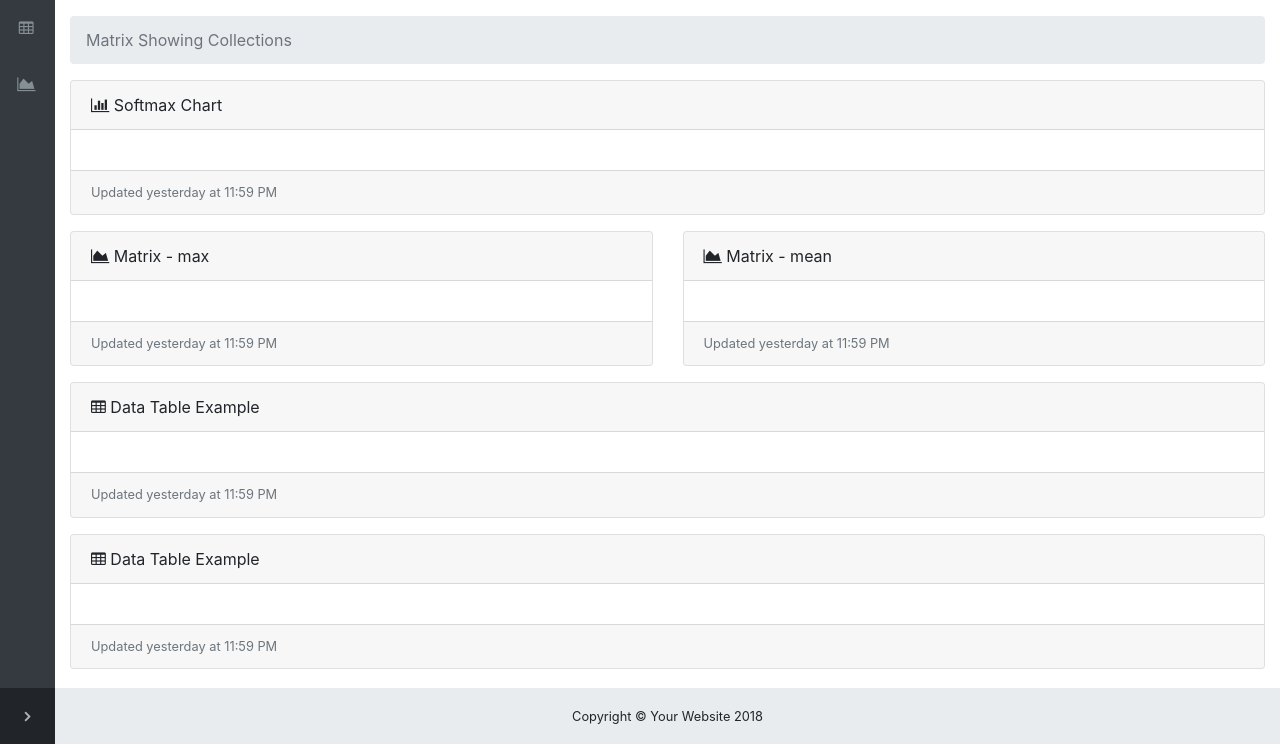
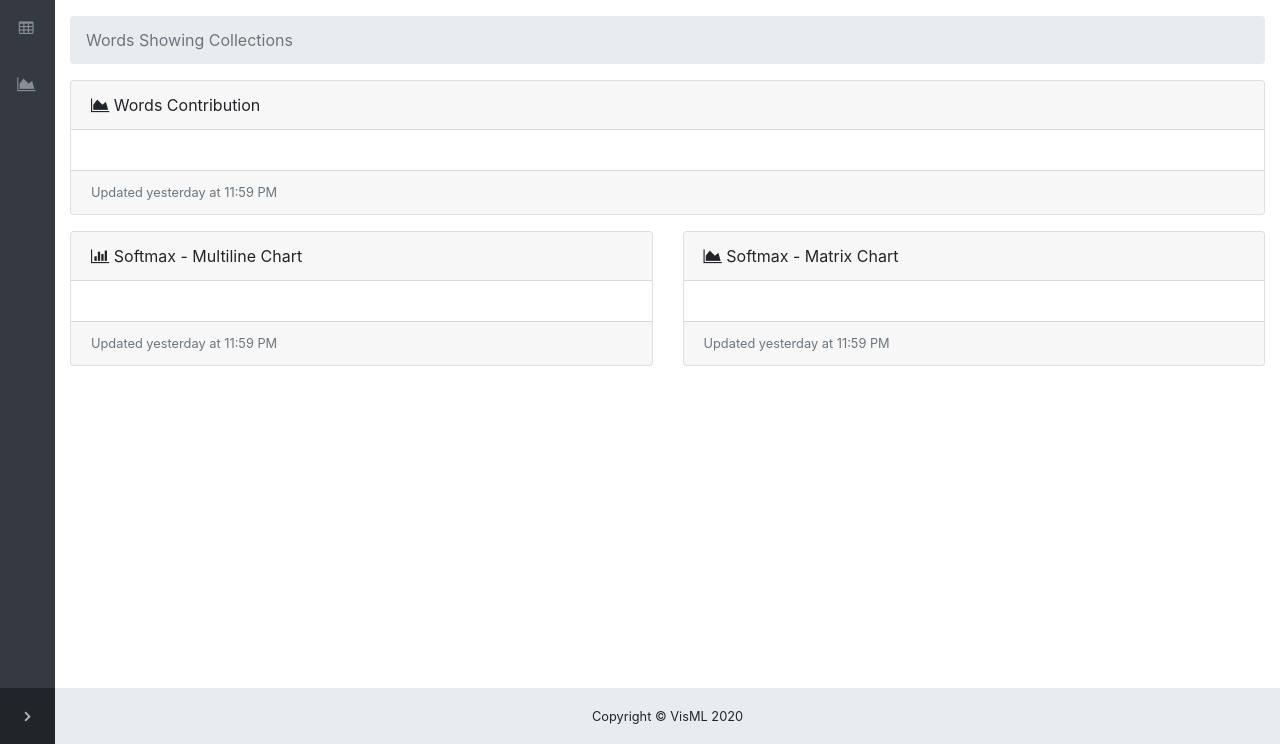
Before and after one commit to FoxerLee/Transformer-Vis, a Django app: template web/templates/words.html in a window 1280 px wide. Shown: the part 56-800 px from the top of the page. Run offline with Django 3.2, Linux system fonts and the light colour scheme; the template is opened without the code that fills it, so the values that code supplies are empty; some libraries are stand-ins or nearby versions.

Commit message:
modify html format :pencil:

```diff
--- a/web/templates/words.html
+++ b/web/templates/words.html
@@ -7,7 +7,7 @@
   <meta name="viewport" content="width=device-width, initial-scale=1, shrink-to-fit=no">
   <meta name="description" content="">
   <meta name="author" content="">
-  <title>SB Admin - Start Bootstrap Template</title>
+  <title>Transformer-Vis 💬</title>
   <!-- Bootstrap core CSS-->
   <link href="../static/vendor/bootstrap/css/bootstrap.min.css" rel="stylesheet">
   <!-- Custom fonts for this template-->
@@ -71,71 +71,49 @@
     <div class="container-fluid">
       <!-- Breadcrumbs-->
       <ol class="breadcrumb">
-        <li class="breadcrumb-item active">Matrix Showing Collections</li>
+        <li class="breadcrumb-item active">Words Showing Collections</li>
       </ol>
-      <!-- Area Chart Example-->
-      <div class="card mb-3">
-        <div class="card-header">
-          <i class="fa fa-bar-chart"></i> Softmax Chart</div>
-        <div class="card-body">
-            <div class="container">
-                <div id="multi_softmax"></div>
-            </div>
-        </div>
-        <div class="card-footer small text-muted">Updated yesterday at 11:59 PM</div>
-      </div>
-      <div class="row">
-        <div class="col-xl-6">
-          <!-- Example Bar Chart Card-->
-          <div class="card mb-3">
+        <div class="card mb-3">
             <div class="card-header">
-              <i class="fa fa-area-chart"></i> {{ matrix_name | safe }} Matrix - max</div>
+              <i class="fa fa-area-chart"></i> Words Contribution</div>
             <div class="card-body">
-                <div id="dict_max"></div>
+                <div id="wq"></div>
             </div>
             <div class="card-footer small text-muted">Updated yesterday at 11:59 PM</div>
           </div>
-          <!-- Card Columns Example Social Feed-->
-          <!-- /Card Columns-->
-        </div>
+      <div class="row">
+          <div class="col-xl-6">
+              <div class="card mb-3">
+                <div class="card-header">
+                  <i class="fa fa-bar-chart"></i> Softmax - Multiline Chart </div>
+                <div class="card-body">
+                    <div class="container">
+                        <div id="multi_softmax"></div>
+                    </div>
+                </div>
+                <div class="card-footer small text-muted">Updated yesterday at 11:59 PM</div>
+              </div>
+          </div>
+
         <div class="col-xl-6">
-          <!-- Example Pie Chart Card-->
           <div class="card mb-3">
             <div class="card-header">
-              <i class="fa fa-area-chart"></i> {{ matrix_name | safe }} Matrix - mean</div>
+              <i class="fa fa-area-chart"></i> Softmax - Matrix Chart</div>
             <div class="card-body">
-                <div id="dict_mean"></div>
+                <div id="nq"></div>
             </div>
             <div class="card-footer small text-muted">Updated yesterday at 11:59 PM</div>
           </div>
         </div>
       </div>
-      <!-- Example DataTables Card-->
-      <div class="card mb-3">
-        <div class="card-header">
-          <i class="fa fa-table"></i> Data Table Example</div>
-        <div class="card-body">
-          <div id="wq"></div>
-        </div>
-        <div class="card-footer small text-muted">Updated yesterday at 11:59 PM</div>
-      </div>
 
-        <!-- Example DataTables Card-->
-      <div class="card mb-3">
-        <div class="card-header">
-          <i class="fa fa-table"></i> Data Table Example</div>
-        <div class="card-body">
-          <div id="nq"></div>
-        </div>
-        <div class="card-footer small text-muted">Updated yesterday at 11:59 PM</div>
-      </div>
     </div>
     <!-- /.container-fluid-->
     <!-- /.content-wrapper-->
     <footer class="sticky-footer">
       <div class="container">
         <div class="text-center">
-          <small>Copyright © Your Website 2018</small>
+          <small>Copyright © VisML 2020</small>
         </div>
       </div>
     </footer>
```
Also changed, not shown: web/templates/index.html (+1 -24 lines).
